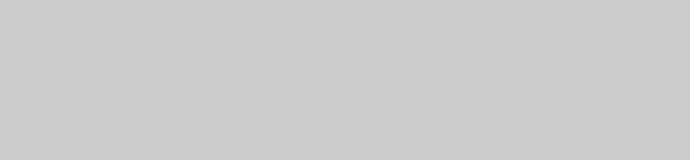
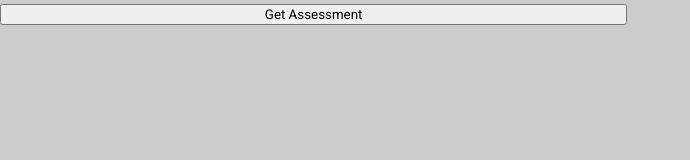
Before and after one commit to AR-DEV-1/Alter, a plain HTML site: page index.html in a window 1280 px wide. Shown: the whole page, without its empty margins (0-690 px from the left). Drawn offline with Linux system fonts and the light colour scheme.

Commit message:
Update index.html
Signed-off-by: AR-DEV-1 <mail.ardev1@protonmail.com>

```diff
--- a/index.html
+++ b/index.html
@@ -9,6 +9,10 @@
     <script src="https://cdnjs.cloudflare.com/ajax/libs/brain.js/2.0.0-beta.23/browser.min.js" integrity="sha512-TTQ2NTvo4PY2mKsEIUxo84FgORJVUTxw5uTmY3Y7k4zrcnkAaVT5W7aPvK04KE/yDxAOk4H4tCzJdS9ZnFsuZg==" crossorigin="anonymous" referrerpolicy="no-referrer"></script>
   </head>
 <body>
+  <button onclick="getAssessment()" style="width:49%;">
+    Get Assessment
+</button>
+
   <script src="index.js"></script>
 </body>
 </html>
```
